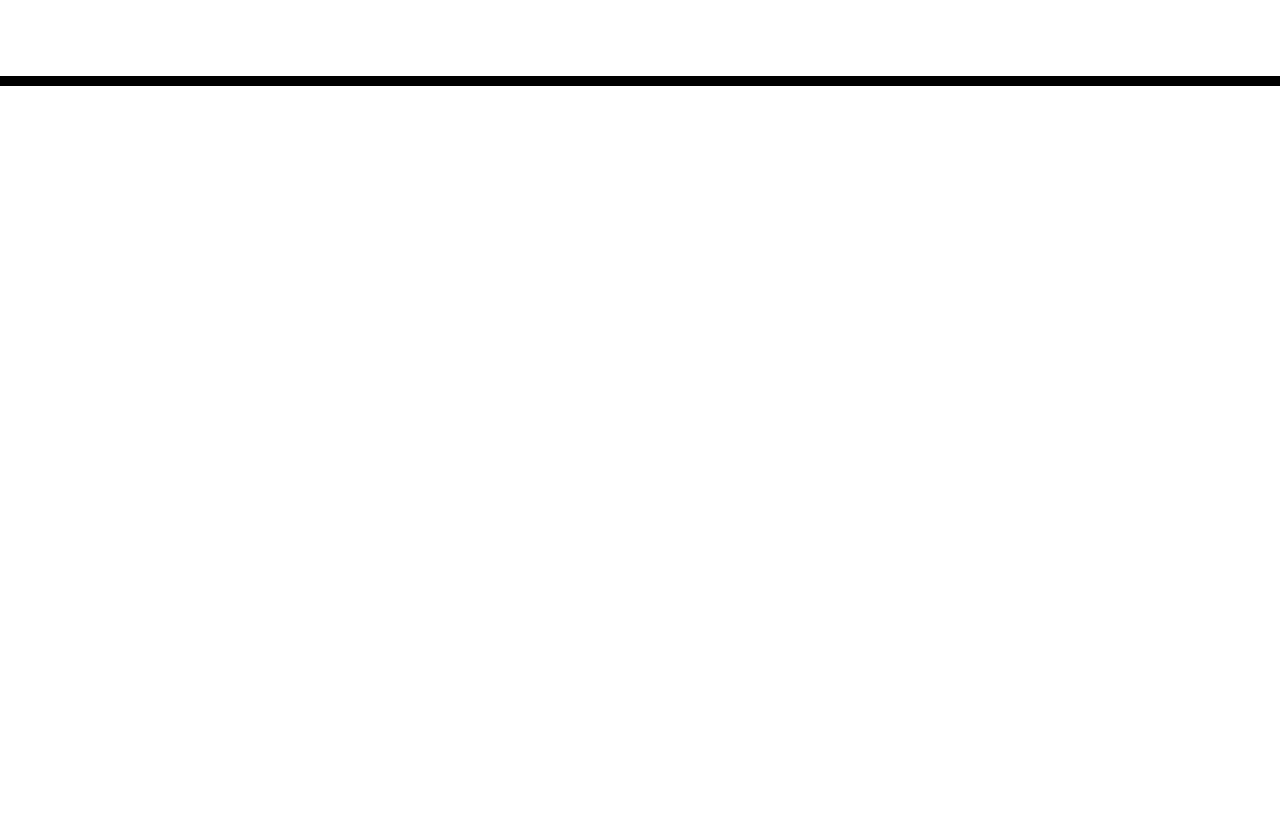
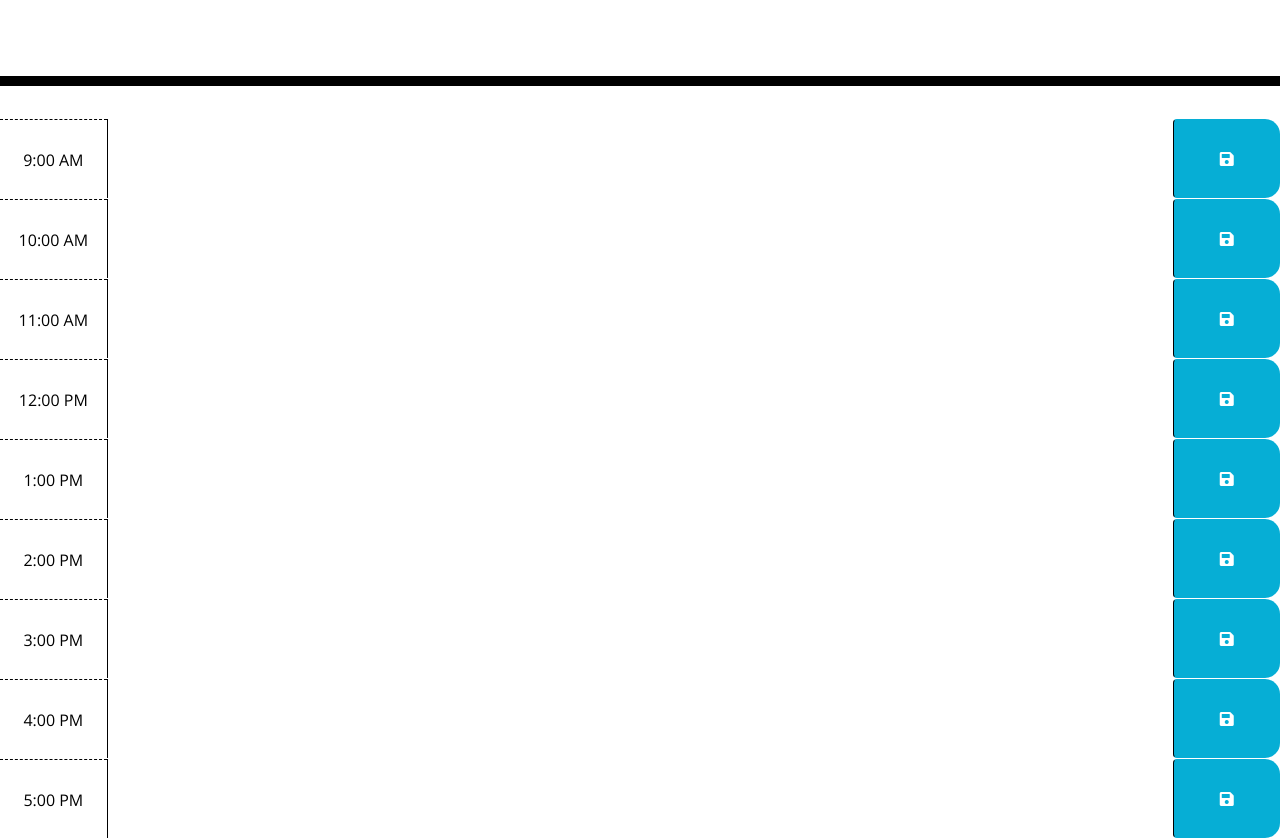
Before and after one commit to patinoman/work-day-planner, a plain HTML site: page Develop/index.html in a window 1280 px wide. Shown: the part 182-1020 px from the top of the page. Before the commit the page ends 800 px from the top, so only its background shows below. Drawn offline with nearby package versions, Linux system fonts and the light colour scheme.

Commit message:
added js file and html grid styling

```diff
--- a/Develop/index.html
+++ b/Develop/index.html
@@ -23,17 +23,104 @@
   </head>
 
   <body>
-    <header class="jumbotron">
-      <h1 class="display-3">Work Day Scheduler</h1>
-      <p class="lead">A simple calendar app for scheduling your work day</p>
-      <p id="currentDay" class="lead"></p>
-    </header>
+    <script
+      src="https://cdnjs.cloudflare.com/ajax/libs/moment.js/2.27.0/moment.min.js"
+      integrity="sha512-rmZcZsyhe0/MAjquhTgiUcb4d9knaFc7b5xAfju483gbEXTkeJRUMIPk6s3ySZMYUHEcjKbjLjyddGWMrNEvZg=="
+      crossorigin="anonymous">
+   </script>
+    <body>
+      <header class="jumbotron">
+          <h1 class="display-3">Work Day Scheduler</h1>
+          <p class="lead">A simple calendar application for scheduling your work day</p>
+          <p id="currentDay" class="text-black font-weight-bold lead"></p>
+      </header>
+      <div class="container-fluid">
 
-    <div class="container">
-      <!-- Timeblocks go here -->
-    </div>
+          <!-- Timeblocks go here -->
+
+          <div class="row time-block">
+              <div class="col-md-1 hour">
+                  9:00 AM
+              </div>
+              <textarea class="col-md-10 description">
+              </textarea>
+              <button class="btn saveBtn col-md-1"><i class="fas fa-save"></i></button>
+          </div>
+
+          <div class="row time-block">
+              <div class="col-md-1 hour">
+                  10:00 AM
+              </div>
+              <textarea class="col-md-10 description">
+              </textarea>
+              <button class="btn saveBtn col-md-1"><i class="fas fa-save"></i></button>
+          </div>
+
+          <div class="row time-block">
+              <div class="col-md-1 hour">
+                  11:00 AM
+              </div>
+              <textarea class="col-md-10 description">
+              </textarea>
+              <button class="btn saveBtn col-md-1"><i class="fas fa-save"></i></button>
+          </div>
+
+          <div class="row time-block">
+              <div class="col-md-1 hour">
+                  12:00 PM
+              </div>
+              <textarea class="col-md-10 description">
+              </textarea>
+              <button class="btn saveBtn col-md-1"><i class="fas fa-save"></i></button>
+          </div>
+
+          <div class="row time-block">
+              <div class="col-md-1 hour">
+                  1:00 PM
+              </div>
+              <textarea class="col-md-10 description">
+              </textarea>
+              <button class="btn saveBtn col-md-1"><i class="fas fa-save"></i></button>
+          </div>
+
+          <div class="row time-block">
+              <div class="col-md-1 hour">
+                  2:00 PM
+              </div>
+              <textarea class="col-md-10 description">
+              </textarea>
+              <button class="btn saveBtn col-md-1"><i class="fas fa-save"></i></button>
+          </div>
+
+          <div class="row time-block">
+              <div class="col-md-1 hour">
+                  3:00 PM
+              </div>
+              <textarea class="col-md-10 description">
+              </textarea>
+              <button class="btn saveBtn col-md-1"><i class="fas fa-save"></i></button>
+          </div>
+
+          <div class="row time-block">
+              <div class="col-md-1 hour">
+                  4:00 PM
+              </div>
+              <textarea class="col-md-10 description">
+              </textarea>
+              <button class="btn saveBtn col-md-1"><i class="fas fa-save"></i></button>
+          </div>
+
+          <div class="row time-block">
+              <div class="col-md-1 hour">
+                  5:00 PM
+              </div>
+              <textarea class="col-md-10 description">
+              </textarea>
+              <button class="btn saveBtn col-md-1"><i class="fas fa-save"></i></button>
+          </div>
 
     <script src="https://code.jquery.com/jquery-3.4.1.min.js"></script>
     <script src="https://cdnjs.cloudflare.com/ajax/libs/moment.js/2.24.0/moment.min.js"></script>
+    <script src="script.js"></script>
   </body>
 </html>
```
Also changed, not shown: Develop/script.js (added).
